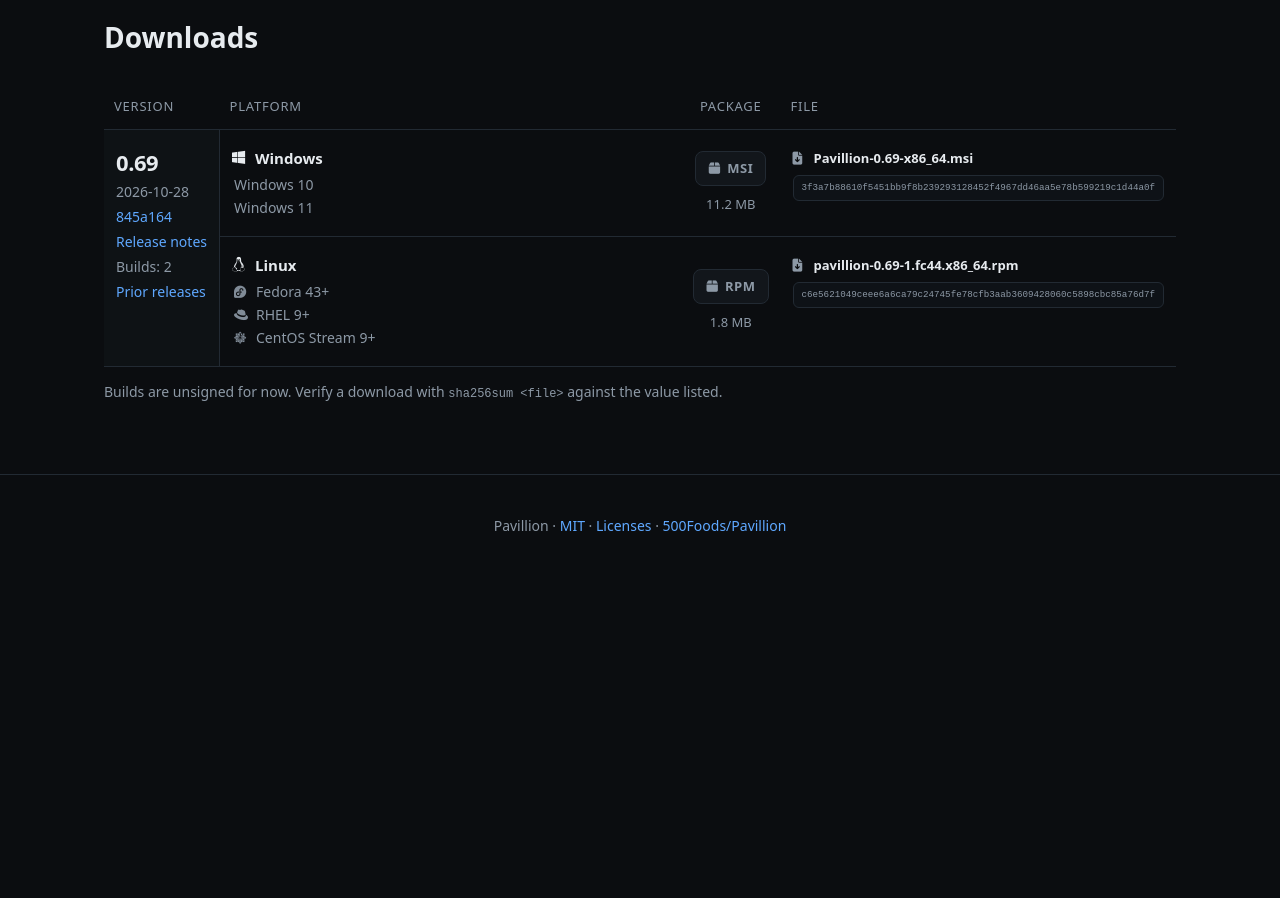
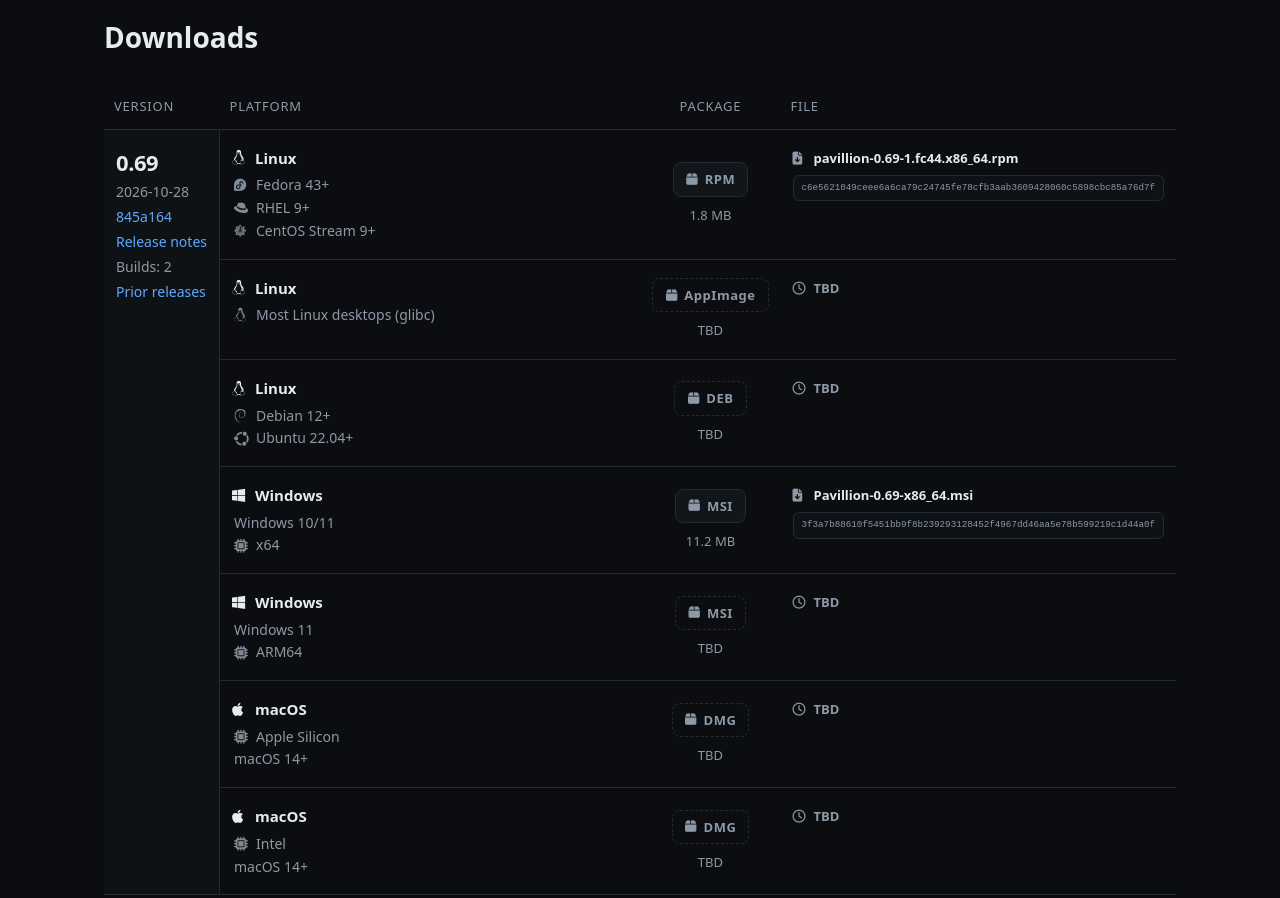
Before and after one commit to 500Foods/Pavillion, a plain HTML site: page web/index.html in a window 1280 px wide. Shown: the part 1060-1958 px from the top of the page. Before the commit the page ends 1657 px from the top, so only its background shows below. Drawn offline with Linux system fonts and the light colour scheme.

Commit message:
More release table work

```diff
--- a/web/index.html
+++ b/web/index.html
@@ -71,15 +71,17 @@ code,.sha{font-family:"Vanadium Mono",ui-monospace,monospace;font-size:12px;colo
 .file .sha.copied{color:#7dcea0;border-color:#3d6b4f}
 .dl{overflow-x:auto}
 .dl table{table-layout:auto;width:100%}
-.dl th:nth-child(1),.dl td.ver-cell{width:1%;min-width:20%;white-space:nowrap}
-.dl th:nth-child(2),.dl td.plat-cell{width:auto;min-width:20%;white-space:nowrap}
-.dl th:nth-child(3),.dl td.pkg-cell{width:1%;white-space:nowrap;text-align:center;vertical-align:middle}
+.dl th:nth-child(1),.dl td.ver-cell{width:1%;min-width:10%;white-space:nowrap}
+.dl th:nth-child(2),.dl td.plat-cell{width:auto;min-width:10%;white-space:nowrap}
+.dl th:nth-child(3),.dl td.pkg-cell{width:1%;min-width:10%;white-space:nowrap;text-align:center;vertical-align:middle}
 .dl th:nth-child(3){text-align:center}
 .dl th:nth-child(4),.dl td.file-cell{width:1%;white-space:nowrap}
 .plat .head,.plat .row,.file .name{white-space:nowrap}
 .dl td{padding:18px 12px}
 .dl td.ver-cell{border-right:1px solid var(--line);background:rgba(18,22,27,.55);vertical-align:top}
 .empty{color:var(--dim)}
+.dl tr.tbd .plat,.pkg.tbd,.pkg.tbd .tag,.file.tbd .name{color:var(--dim)}
+.pkg.tbd .tag{border-style:dashed;background:transparent}
 @media(max-width:720px){
   .dl table{min-width:0}
   .dl table,.dl thead,.dl tbody,.dl th,.dl td,.dl tr{display:block;width:100%}
@@ -128,51 +130,69 @@ footer{padding:40px 0 60px;color:var(--dim);font-size:14px;text-align:center;bor
 <footer>Pavillion · <a href="https://github.com/500Foods/Pavillion/blob/main/LICENSE.md">MIT</a> · <a href="THIRD_PARTY.md">Licenses</a> · <a href="https://github.com/500Foods/Pavillion">500Foods/Pavillion</a></footer>
 
 <script>
-const META={
-  "windows-msi":{
-    family:"Windows", familyIcon:"fa-brands fa-windows",
-    pkg:"MSI", pkgIcon:"fa-solid fa-box", cta:"Windows (MSI)",
-    lines:[{icon:"",label:"Windows 10"},{icon:"",label:"Windows 11"}]
-  },
-  "linux-rpm":{
-    family:"Linux", familyIcon:"fa-brands fa-linux",
-    pkg:"RPM", pkgIcon:"fa-solid fa-box", cta:"Linux (RPM)",
-    lines:[
-      {icon:"fa-brands fa-fedora",label:"Fedora 43+"},
-      {icon:"fa-brands fa-redhat",label:"RHEL 9+"},
-      {icon:"fa-brands fa-centos",label:"CentOS Stream 9+"}
-    ]
-  },
-  "linux-deb":{
-    family:"Linux", familyIcon:"fa-brands fa-linux",
-    pkg:"DEB", pkgIcon:"fa-solid fa-box", cta:"Debian/Ubuntu (deb)",
-    lines:[{icon:"fa-brands fa-debian",label:"Debian 12+"},{icon:"fa-brands fa-ubuntu",label:"Ubuntu 22.04+"}]
-  },
-  "linux-appimage":{
-    family:"Linux", familyIcon:"fa-brands fa-linux",
-    pkg:"AppImage", pkgIcon:"fa-solid fa-box", cta:"Linux (AppImage)",
-    lines:[{icon:"fa-brands fa-linux",label:"Most Linux desktops"}]
-  },
-  "macos-dmg":{
-    family:"macOS", familyIcon:"fa-brands fa-apple",
-    pkg:"DMG", pkgIcon:"fa-solid fa-box", cta:"macOS (DMG)",
-    lines:[{icon:"",label:"macOS 14+"}]
-  }
-};
-const meta=p=>META[p]||{family:p,familyIcon:"fa-solid fa-download",pkg:p,pkgIcon:"fa-solid fa-box",cta:p,lines:[]};
+// Shared downloads-table helper (duplicated in index.html and releases.html; keep in sync).
+// CATALOG order is the W-SHIP artifact matrix; key = platform:arch.
+const L=(icon,label)=>({icon,label});
+const CATALOG=[
+  {key:"linux-rpm:x86_64",family:"Linux",familyIcon:"fa-brands fa-linux",pkg:"RPM",cta:"Linux (RPM)",
+   lines:[L("fa-brands fa-fedora","Fedora 43+"),L("fa-brands fa-redhat","RHEL 9+"),L("fa-brands fa-centos","CentOS Stream 9+")]},
+  {key:"linux-appimage:x86_64",family:"Linux",familyIcon:"fa-brands fa-linux",pkg:"AppImage",cta:"Linux (AppImage)",
+   lines:[L("fa-brands fa-linux","Most Linux desktops (glibc)")]},
+  {key:"linux-deb:x86_64",family:"Linux",familyIcon:"fa-brands fa-linux",pkg:"DEB",cta:"Debian/Ubuntu (DEB)",
+   lines:[L("fa-brands fa-debian","Debian 12+"),L("fa-brands fa-ubuntu","Ubuntu 22.04+")]},
+  {key:"windows-msi:x86_64",family:"Windows",familyIcon:"fa-brands fa-windows",pkg:"MSI",cta:"Windows x64 (MSI)",
+   lines:[L("","Windows 10/11"),L("fa-solid fa-microchip","x64")]},
+  {key:"windows-msi:aarch64",family:"Windows",familyIcon:"fa-brands fa-windows",pkg:"MSI",cta:"Windows ARM64 (MSI)",
+   lines:[L("","Windows 11"),L("fa-solid fa-microchip","ARM64")]},
+  {key:"macos-dmg:aarch64",family:"macOS",familyIcon:"fa-brands fa-apple",pkg:"DMG",cta:"macOS Apple Silicon (DMG)",
+   lines:[L("fa-solid fa-microchip","Apple Silicon"),L("","macOS 14+")]},
+  {key:"macos-dmg:x86_64",family:"macOS",familyIcon:"fa-brands fa-apple",pkg:"DMG",cta:"macOS Intel (DMG)",
+   lines:[L("fa-solid fa-microchip","Intel"),L("","macOS 14+")]}
+];
+const akey=a=>`${a.platform}:${a.arch||"x86_64"}`;
+const meta=k=>CATALOG.find(c=>c.key===k)||{key:k,family:k,familyIcon:"fa-solid fa-download",pkg:k,cta:k,lines:[]};
 const icon=cls=>cls?`<i class="${cls}" aria-hidden="true"></i>`:"";
 const esc=s=>String(s??"").replace(/[&<>"]/g,c=>({"&":"&amp;","<":"&lt;",">":"&gt;",'"':"&quot;"}[c]));
 const mb=n=>n?(n/1048576).toFixed(1)+" MB":"—";
-function guess(){const u=navigator.userAgent;return /Windows/.test(u)?"windows-msi":/Mac/.test(u)?"macos-dmg":/Linux/.test(u)?"linux-rpm":null}
 function platCell(m){
   const rows=m.lines.map(l=>`<span class="row">${icon(l.icon)}${esc(l.label)}</span>`).join("");
   return `<div class="plat"><span class="head">${icon(m.familyIcon)} ${esc(m.family)}</span>${rows}</div>`;
 }
 function pkgCell(a,m){
-  return `<a class="pkg" href="${esc(a.url)}"><span class="tag">${icon(m.pkgIcon)} ${esc(m.pkg)}</span><span class="size">${esc(mb(a.size))}</span></a>`;
+  const tag=`<span class="tag">${icon("fa-solid fa-box")} ${esc(m.pkg)}</span>`;
+  if(!a)return `<div class="pkg tbd">${tag}<span class="size">TBD</span></div>`;
+  return `<a class="pkg" href="${esc(a.url)}">${tag}<span class="size">${esc(mb(a.size))}</span></a>`;
 }
 function fileCell(a){
+  if(!a)return `<div class="file tbd"><span class="name">${icon("fa-regular fa-clock")} <span>TBD</span></span></div>`;
   return `<div class="file"><a class="name" href="${esc(a.url)}">${icon("fa-solid fa-file-arrow-down")} <span>${esc(a.filename)}</span></a><code class="sha" title="Click to copy SHA-256" data-sha="${esc(a.sha256)}">${esc(a.sha256)}</code></div>`;
+}
+// rows: catalog order; fillTbd=true renders every catalog row (TBD when missing),
+// false renders real assets only. Unknown assets append at the end.
+function releaseRows(r,fillTbd){
+  const assets=r.assets||[],by=new Map(assets.map(a=>[akey(a),a]));
+  const rows=CATALOG.filter(c=>fillTbd||by.has(c.key)).map(c=>({m:c,a:by.get(c.key)}));
+  assets.filter(a=>!CATALOG.some(c=>c.key===akey(a))).forEach(a=>rows.push({m:meta(akey(a)),a}));
+  return rows;
+}
+function releaseBlock(r,fillTbd,verCellHtml){
+  const rows=releaseRows(r,fillTbd),n=rows.length,built=(r.assets||[]).length;
+  return rows.map(({m,a},i)=>{
+    const ver=i===0?`<td class="ver-cell" data-label="Version" rowspan="${n}">${verCellHtml(built)}</td>`:"";
+    return `<tr class="${a?"":"tbd"}">${ver}
+      <td class="plat-cell" data-label="Platform">${platCell(m)}</td>
+      <td class="pkg-cell" data-label="Package">${pkgCell(a,m)}</td>
+      <td class="file-cell" data-label="File">${fileCell(a)}</td>
+    </tr>`;
+  }).join("");
+}
+// Primary CTA: Linux → RPM else AppImage; Windows/Mac pick arch from UA hints.
+function guess(){
+  const u=navigator.userAgent;
+  if(/Windows/.test(u))return [/ARM64|aarch64/i.test(u)?"windows-msi:aarch64":"windows-msi:x86_64","windows-msi:x86_64"];
+  if(/Mac/.test(u)){let as=true;try{const gl=document.createElement("canvas").getContext("webgl"),d=gl&&gl.getExtension("WEBGL_debug_renderer_info"),r=d?gl.getParameter(d.UNMASKED_RENDERER_WEBGL):"";as=!/Intel/i.test(r)}catch(_){}return as?["macos-dmg:aarch64","macos-dmg:x86_64"]:["macos-dmg:x86_64","macos-dmg:aarch64"]}
+  if(/Linux/.test(u))return ["linux-rpm:x86_64","linux-appimage:x86_64"];
+  return [];
 }
 function verCell(r,nBuilds,hasPrior){
   const prior=hasPrior
@@ -187,31 +207,19 @@ function verCell(r,nBuilds,hasPrior){
     <span class="line">${prior}</span>
   </div>`;
 }
-function releaseBlock(r, hasPrior){
-  const n=r.assets.length;
-  return r.assets.map((a,i)=>{
-    const m=meta(a.platform);
-    const ver=i===0?`<td class="ver-cell" data-label="Version" rowspan="${n}">${verCell(r,n,hasPrior)}</td>`:"";
-    return `<tr>${ver}
-      <td class="plat-cell" data-label="Platform">${platCell(m)}</td>
-      <td class="pkg-cell" data-label="Package">${pkgCell(a,m)}</td>
-      <td class="file-cell" data-label="File">${fileCell(a)}</td>
-    </tr>`;
-  }).join("");
-}
 fetch("releases.json",{cache:"no-cache"}).then(r=>r.json()).then(j=>{
   const rel=j.releases||[],box=document.getElementById("releases");
   if(!rel.length){box.textContent="No releases yet.";return}
-  const cur=rel[0],want=guess(),pick=cur.assets.find(a=>a.platform===want)||cur.assets[0];
+  const cur=rel[0],want=guess(),pick=want.map(k=>cur.assets.find(a=>akey(a)===k)).find(Boolean)||cur.assets[0];
   if(pick){
-    const m=meta(pick.platform);
+    const m=meta(akey(pick));
     document.getElementById("cta").insertAdjacentHTML("afterbegin",
       `<a class="btn primary" href="${esc(pick.url)}">${icon(m.familyIcon)} Download ${esc(cur.version)} · ${esc(m.cta)}</a>`);
   }
   document.getElementById("meta").innerHTML=`Version ${esc(cur.version)} · released ${esc(cur.date)} · <a href="#downloads">all platforms</a> · <a href="releases.html">prior releases</a>`;
   // Latest only on the home table; older live on releases.html
   box.className="dl";
-  box.innerHTML=`<table><thead><tr><th>Version</th><th>Platform</th><th>Package</th><th>File</th></tr></thead><tbody>${releaseBlock(cur, true)}</tbody></table>`;
+  box.innerHTML=`<table><thead><tr><th>Version</th><th>Platform</th><th>Package</th><th>File</th></tr></thead><tbody>${releaseBlock(cur,true,n=>verCell(cur,n,true))}</tbody></table>`;
 }).catch(()=>{document.getElementById("releases").textContent="Could not load releases."});
 document.addEventListener("click",async e=>{
   const el=e.target.closest("code.sha[data-sha]");
```
Also changed, not shown: docs/W-SHIP.md (+1 -0 lines), web/releases.html (+59 -16 lines), 1 other file.
